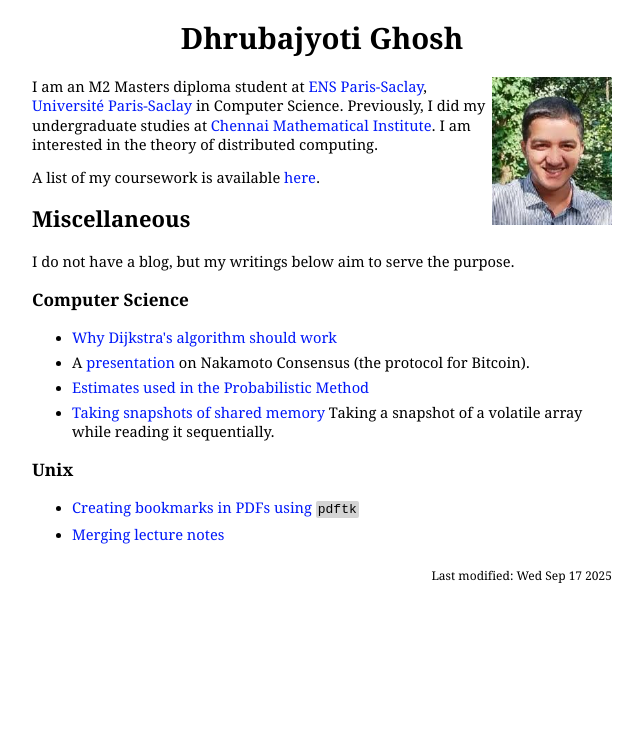
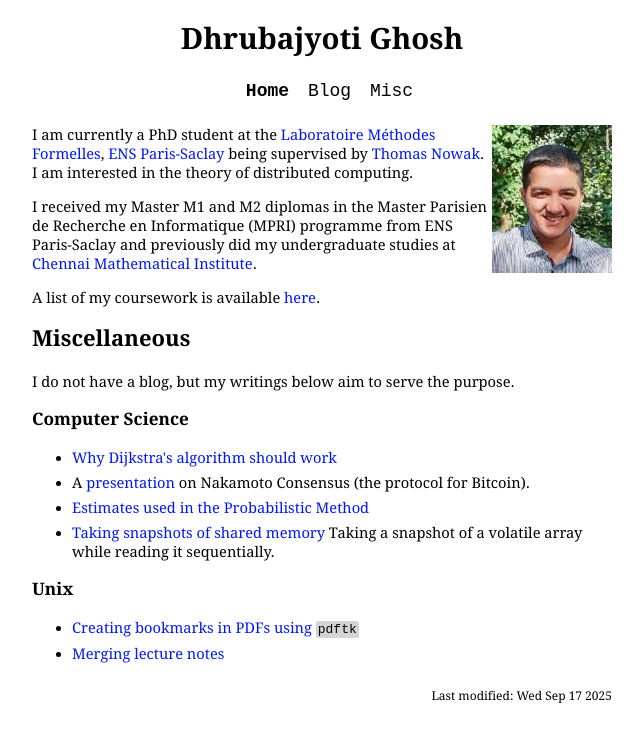
Before and after one commit to ghoshdhruba/ghoshdhruba.github.io, a Jekyll site: the page built from index.html, in a window 1280 px wide. Shown: the top 742 px of the page, without its empty margins (318-961 px from the left). Built offline with Jekyll 4.4.1, drawn with Linux system fonts in a browser that asks for light colours.

Commit message:
Add navigation bar

```diff
--- a/Gemfile
+++ b/Gemfile
@@ -35,3 +35,8 @@ gem "http_parser.rb", "~> 0.6.0", :platforms => [:jruby]
 gem "json", "2.7.2"
 
 gem "webrick", "~> 1.8"
+
+
+gem "nokogiri", "~> 1.18.8"
+
+gem "csv", "~> 3.3"
--- a/_config.yml
+++ b/_config.yml
@@ -31,6 +31,7 @@
 
 title: Dhrubajyoti Ghosh
 domain: ghoshdhruba.github.io
+repository: ghoshdhruba/ghoshdhruba.github.io
 url: https://ghoshdhruba.github.io
 
 # Build settings
--- /dev/null
+++ b/_data/navigation.yml
@@ -0,0 +1,6 @@
+- name: Home
+  link: /
+- name: Blog
+  link: /posts.html
+- name: Misc
+  link: /misc.html
--- /dev/null
+++ b/_includes/navigation.html
@@ -0,0 +1,12 @@
+<div id="nav-bg">
+    <div id="top-nav">
+      	{% for item in site.data.navigation %}
+    		<a href="{{ item.link }}" {% if page.url == item.link %}class="current"{% endif %}>{{ item.name }}</a>
+      	{% endfor %}
+        <div class="top-nav-right">
+            {% for item in site.data.social %}
+                <a href="{{ item.link }}" target="_blank"><i class="fa {{ item.fa-icon }}"></i></a>
+            {% endfor %}
+        </div>
+    </div>
+</div>
--- a/_layouts/default.html
+++ b/_layouts/default.html
@@ -10,6 +10,7 @@
     <body>
         <main>
             <h1 style="text-align:center"> Dhrubajyoti Ghosh </h1>
+            {% include navigation.html %}
             <h2 style="text-align: left;"> {{ page.header }} </h2>
             {{ content }}
         </main>
--- a/assets/css/styles.css
+++ b/assets/css/styles.css
@@ -128,3 +128,37 @@ details > p {
     margin-left: auto;
     margin-right: auto;
 }
+
+#nav-bg {
+    margin: 0;
+    padding: 3px 3px;
+    /*background: grey;
+    border-bottom: 3px solid #146f65;
+    color: #fff;*/
+}
+
+#top-nav {
+    margin: auto;
+    max-width: 800px;
+    text-align: center;
+}
+
+#top-nav .top-nav-right {
+    padding-right: 5px;
+    float: right;
+}
+
+#top-nav a {
+    padding-left: 15px;
+    font-family: 'Ubuntu Mono', monospace;
+    font-size: 18px;
+    color: black;
+}
+
+#top-nav a:hover {
+    color: #f1f1f1;
+}
+
+#top-nav .current {
+    font-weight: bold;
+}
--- a/index.html
+++ b/index.html
@@ -5,9 +5,11 @@ permalink: /
 ---
 <img src="assets/images/dp_25102022.jpg" alt="Me" width="120" style="float:right">
 <p>
-I am an M2 Masters diploma student at <a href="https://ens-paris-saclay.fr/">ENS Paris-Saclay</a>, <a href="https://www.universite-paris-saclay.fr/">Université Paris-Saclay</a> in Computer Science.
-Previously, I did my undergraduate studies at <a href="https://www.cmi.ac.in/">Chennai Mathematical Institute</a>.
+I am currently a PhD student at the <a href="https://lmf.cnrs.fr/">Laboratoire Méthodes Formelles</a>, <a href="https://ens-paris-saclay.fr/">ENS Paris-Saclay</a> being supervised by <a href="https://www.thomasnowak.net/">Thomas Nowak</a>.
 I am interested in the theory of distributed computing.
+</p>
+<p>
+I received my Master M1 and M2 diplomas in the Master Parisien de Recherche en Informatique (MPRI) programme from ENS Paris-Saclay and previously did my undergraduate studies at <a href="https://www.cmi.ac.in/">Chennai Mathematical Institute</a>.
 </p>
 
 <p>
```
